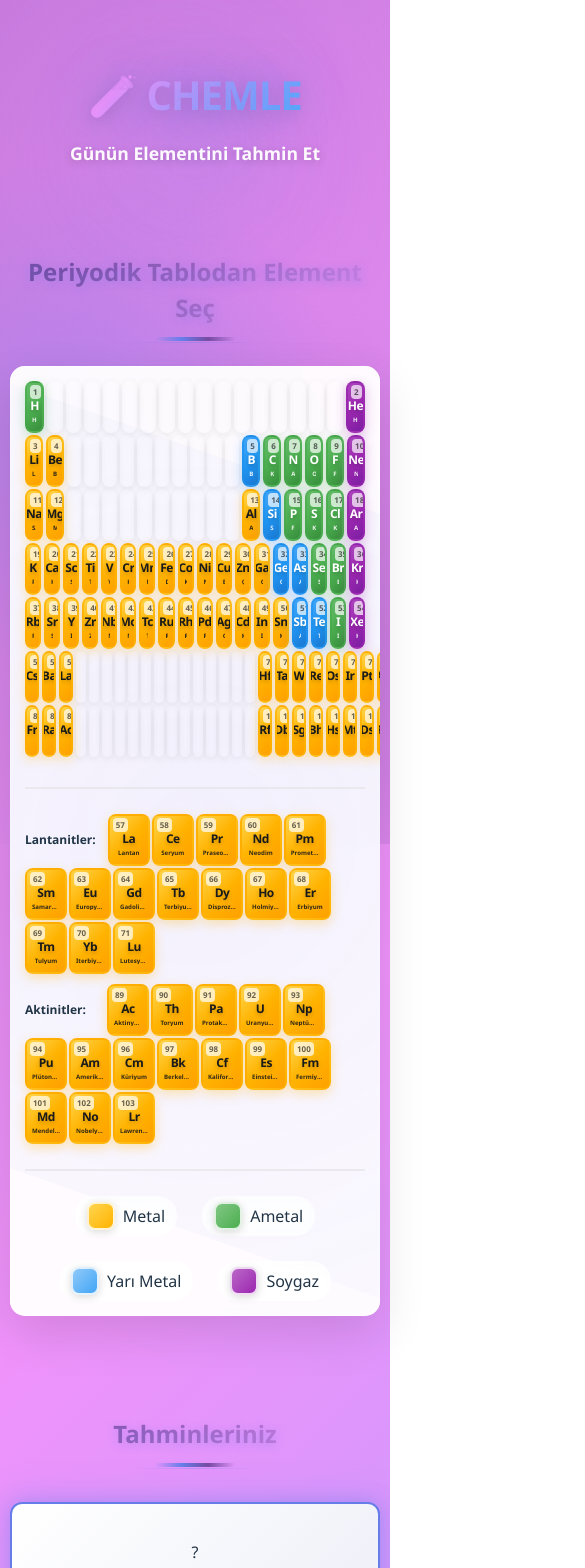
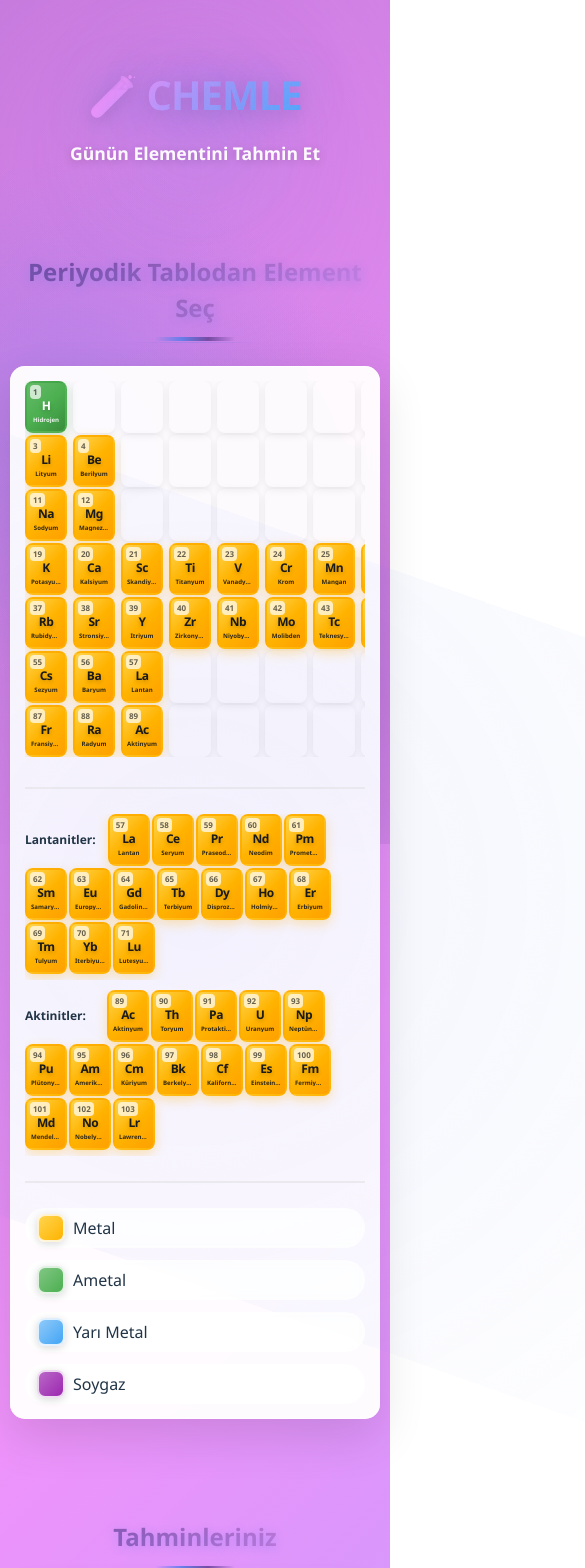
Before and after one commit to EceSol/React_Chemle_Chemistry_Game, a React (Vite) app in the folder chemle_client/: page / in a window 390 px wide. Shown: the top 1568 px of the page, 585 px wide, since content can reach past the window. Built offline with nearby package versions, Linux system fonts and the light colour scheme.

Commit message:
responsive update

```diff
--- a/chemle_client/src/components/Chemle.css
+++ b/chemle_client/src/components/Chemle.css
@@ -353,4 +353,10 @@
   .game-info {
     padding: 20px 15px;
   }
+
+  /* allow periodic table horizontal scroll on smaller screens */
+  .periodic-table {
+    overflow-x: auto;
+    -webkit-overflow-scrolling: touch;
+  }
 }
--- a/chemle_client/src/components/PeriodicTable.css
+++ b/chemle_client/src/components/PeriodicTable.css
@@ -390,6 +390,84 @@
   background: linear-gradient(135deg, #ffd54f 0%, #ffb300 100%);
 }
 
+/* Responsive adjustments */
+@media (max-width: 1024px) {
+  .periodic-cell {
+    width: 56px;
+    height: 64px;
+  }
+
+  .element-symbol {
+    font-size: 1rem;
+  }
+
+  .element-name {
+    font-size: 0.45rem;
+  }
+}
+
+@media (max-width: 768px) {
+  .periodic-table-container {
+    padding: 16px;
+    /* allow horizontal scroll inside for easier navigation on small screens */
+    overflow: visible;
+  }
+
+  .periodic-table {
+    overflow-x: auto;
+    -webkit-overflow-scrolling: touch;
+  }
+
+  .periodic-row {
+    min-width: 1200px; /* keep 18-cell layout; user can scroll horizontally */
+    gap: 6px;
+  }
+
+  .periodic-cell {
+    flex: 0 0 auto;
+    width: 48px;
+    height: 56px;
+    padding: 4px;
+    border-radius: 8px;
+    font-size: 0.65rem;
+  }
+
+  .element-number {
+    font-size: 0.6rem;
+  }
+
+  .lanthanides-row,
+  .actinides-row {
+    overflow-x: auto;
+    -webkit-overflow-scrolling: touch;
+    padding-bottom: 6px;
+  }
+
+  .legend {
+    flex-direction: column;
+    gap: 12px;
+  }
+}
+
+@media (max-width: 420px) {
+  .periodic-row {
+    min-width: 1000px;
+  }
+
+  .periodic-cell {
+    width: 44px;
+    height: 52px;
+  }
+
+  .element-symbol {
+    font-size: 0.95rem;
+  }
+
+  .section-title {
+    font-size: 1.25rem;
+  }
+}
+
 .legend-color.element-type-ametal {
   background: linear-gradient(135deg, #81c784 0%, #4caf50 100%);
 }
```
